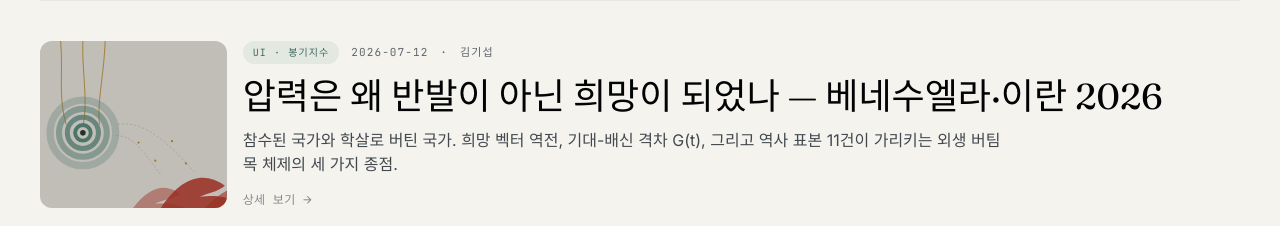
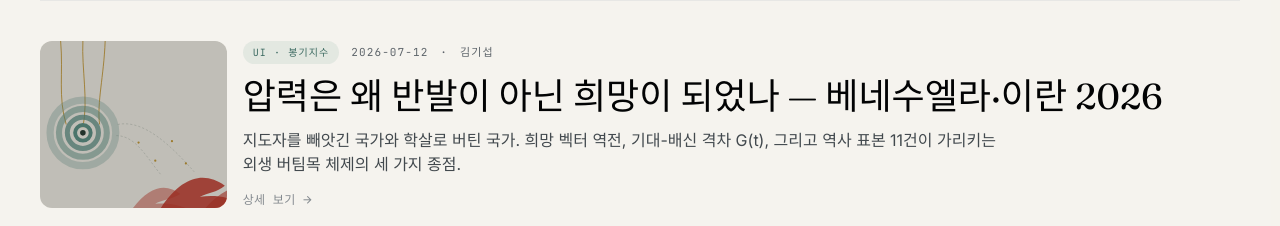
Before and after one commit to badaegopa/everbluesea-portal, a React (Vite) app: page / in a window 1280 px wide. Shown: the part 1780-2006 px from the top of the page. Built offline with nearby package versions, Linux system fonts and the light colour scheme.

Commit message:
표현 수정: 참수 → 체포 (마두로 뉴욕 구금·재판 중 사실관계 반영)

```diff
--- a/public/reports/r-004.json
+++ b/public/reports/r-004.json
@@ -13,7 +13,7 @@
     "html_path": "/engines/ui/VEN_IRN_UI_comparative_20260712.html",
     "status": "published"
   },
-  "summary_ko": "참수된 국가(베네수엘라)와 학살로 버틴 국가(이란). 내부 정당성이 붕괴한 사회에서 외부 압력은 반발이 아니라 희망의 투사 대상이 된다 — '희망 벡터 역전'. 역사 표본 11건 대조: 외생 버팀목 체제의 종점은 적대 역전(7~26년), 철수 후 붕괴, 연착륙(조기 선거+신속 이양 시에만) 세 가지뿐이다.",
-  "summary_en": "A decapitated state (Venezuela) and a state that survived by massacre (Iran). Where internal legitimacy has collapsed, external pressure becomes a vector of hope rather than backlash. Eleven historical cases show only three endpoints for externally propped regimes: hostile inversion (7-26 yrs), collapse after withdrawal, or soft landing — only with early elections and swift sovereignty transfer.",
+  "summary_ko": "지도자를 빼앗긴 국가(베네수엘라)와 학살로 버틴 국가(이란). 내부 정당성이 붕괴한 사회에서 외부 압력은 반발이 아니라 희망의 투사 대상이 된다 — '희망 벡터 역전'. 역사 표본 11건 대조: 외생 버팀목 체제의 종점은 적대 역전(7~26년), 철수 후 붕괴, 연착륙(조기 선거+신속 이양 시에만) 세 가지뿐이다.",
+  "summary_en": "A state whose leader was seized (Venezuela) and a state that survived by massacre (Iran). Where internal legitimacy has collapsed, external pressure becomes a vector of hope rather than backlash. Eleven historical cases show only three endpoints for externally propped regimes: hostile inversion (7-26 yrs), collapse after withdrawal, or soft landing — only with early elections and swift sovereignty transfer.",
   "body": "<h2>요약</h2><p>2026년 상반기, 서로 다른 대륙의 두 권위주의 체제가 같은 심리 벡터를 노출했다. 본 보고서는 F(t)/SE(t) 분해, 기대-배신 격차 G(t), 역사 표본 11건 대조를 통해 이 현상을 정밀진단한다. 전문은 상단 보고서 본문 참조.</p>"
 }
--- a/src/mocks/home.ts
+++ b/src/mocks/home.ts
@@ -36,8 +36,8 @@ export const featuredReports = [
     author: "김기섭",
     title: "압력은 왜 반발이 아닌 희망이 되었나 — 베네수엘라·이란 2026",
     titleEn: "Why Pressure Became Hope, Not Backlash — Venezuela & Iran 2026",
-    excerpt: "참수된 국가와 학살로 버틴 국가. 희망 벡터 역전, 기대-배신 격차 G(t), 그리고 역사 표본 11건이 가리키는 외생 버팀목 체제의 세 가지 종점.",
-    excerptEn: "A decapitated state and a state that survived by massacre. Hope-vector inversion, the expectation-betrayal gap G(t), and the three historical endpoints of externally propped regimes.",
+    excerpt: "지도자를 빼앗긴 국가와 학살로 버틴 국가. 희망 벡터 역전, 기대-배신 격차 G(t), 그리고 역사 표본 11건이 가리키는 외생 버팀목 체제의 세 가지 종점.",
+    excerptEn: "A state whose leader was seized and a state that survived by massacre. Hope-vector inversion, the expectation-betrayal gap G(t), and the three historical endpoints of externally propped regimes.",
     image: "/images/reports/r-004_card.svg",
     tone: "dark" as const,
   },
```
Also changed, not shown: public/engines/ui/VEN_IRN_UI_comparative_20260712.html (+4 -4 lines).
